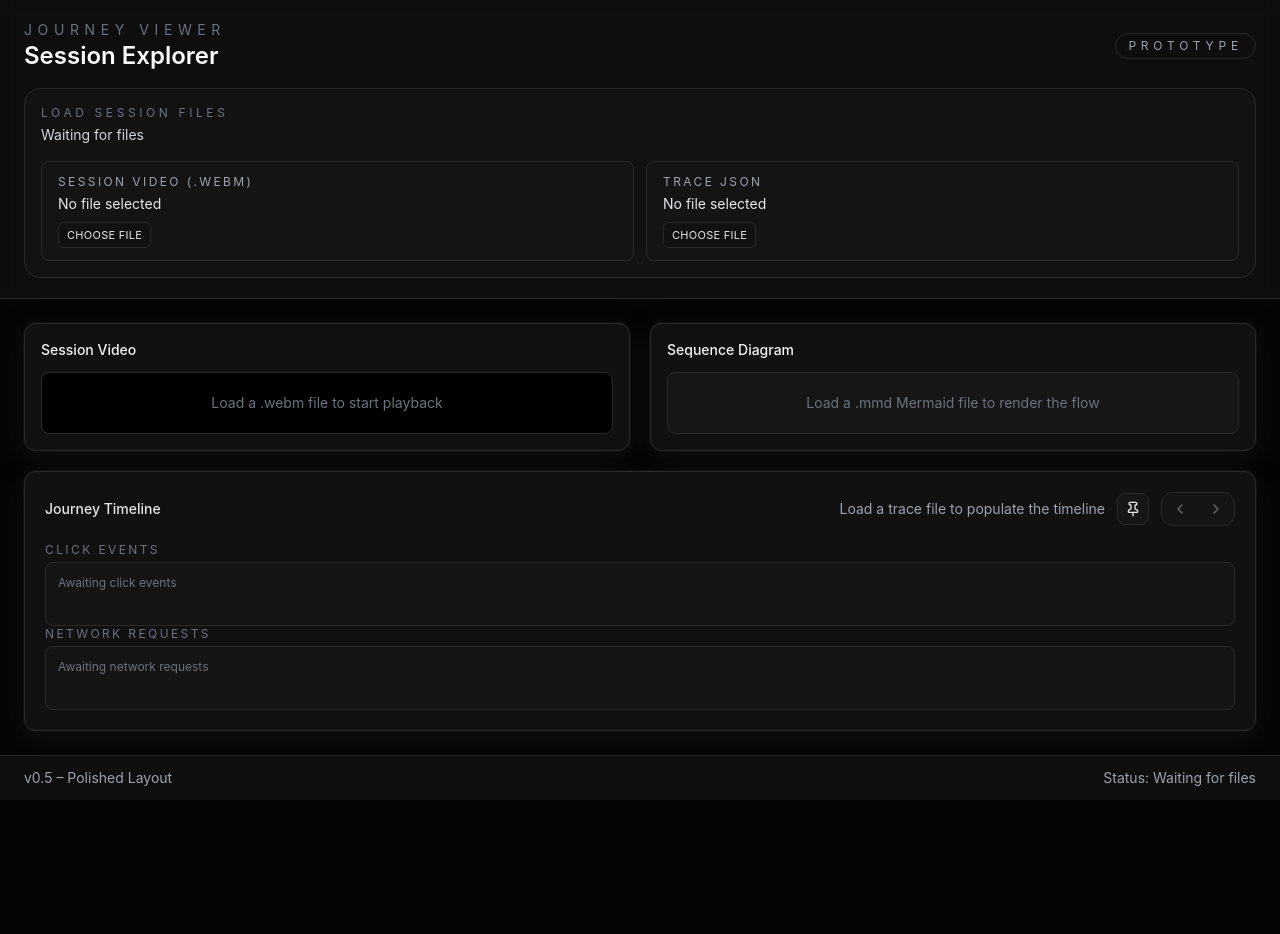
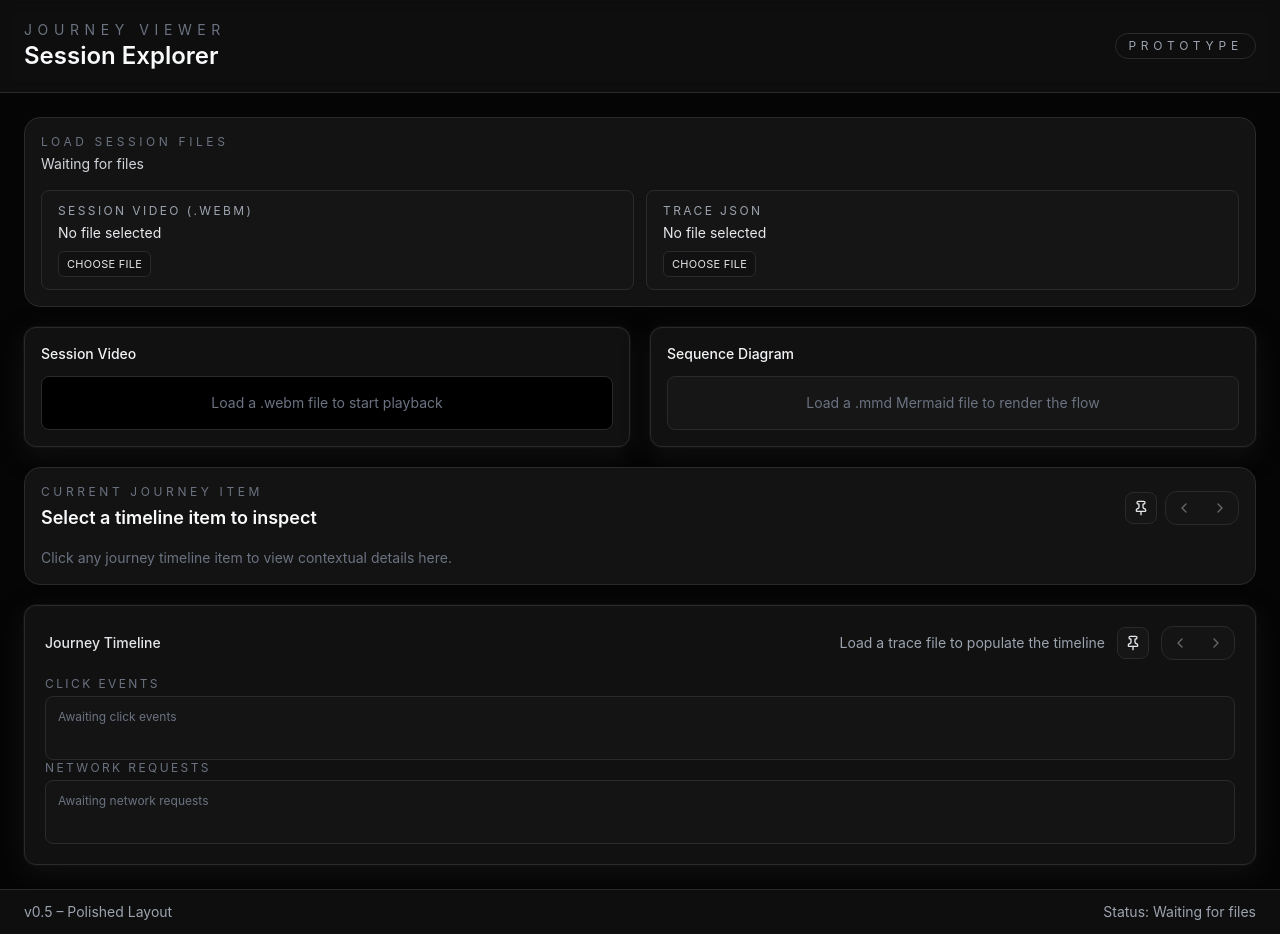
Before and after one commit to mijailpaz/journey-recorder-viewer, a React (Vite) app: page / in a window 1280 px wide. Before the commit the page ends 800 px from the top, so only its background shows below. Built offline with nearby package versions, Linux system fonts and the light colour scheme.

Commit message:
UX changes on pinned and unpinned containers

```diff
--- a/src/App.tsx
+++ b/src/App.tsx
@@ -1,4 +1,12 @@
-import { useCallback, useEffect, useMemo, useRef, useState, type ReactNode } from 'react'
+import {
+  useCallback,
+  useEffect,
+  useLayoutEffect,
+  useMemo,
+  useRef,
+  useState,
+  type ReactNode,
+} from 'react'
 import { createPortal } from 'react-dom'
 import {
   ArrowRight,
@@ -254,13 +262,14 @@ function App() {
   const [activeTraceColor, setActiveTraceColor] = useState<string | null>(null)
   const [activeMarkerId, setActiveMarkerId] = useState<string | null>(null)
   const [activeMarker, setActiveMarker] = useState<TimelineMarker | null>(null)
-  const [fileInputsCollapsed, setFileInputsCollapsed] = useState(false)
   const [isTimelinePinned, setIsTimelinePinned] = useState(false)
   const [isCurrentJourneyItemPinned, setIsCurrentJourneyItemPinned] = useState(false)
   const [eventOverrides, setEventOverrides] = useState<EventOverrideMap>({})
   const [filterSettings, setFilterSettings] = useState<TraceFilterSettings>(createDefaultFilterSettings())
+  const [pinnedCurrentItemHeight, setPinnedCurrentItemHeight] = useState(0)
+  const [showLoadSessionPanel, setShowLoadSessionPanel] = useState(true)
   const videoRef = useRef<HTMLVideoElement>(null)
-  const autoCollapsedRef = useRef(false)
+  const autoHideLoadPanelRef = useRef(false)
 
   const manualEvents = useMemo(
     () => applyEventOverridesToEvents(loadedTraceFile?.events ?? [], eventOverrides),
@@ -662,13 +671,13 @@ function App() {
 
   useEffect(() => {
     if (!allFilesLoaded) {
-      setFileInputsCollapsed(false)
-      autoCollapsedRef.current = false
+      setShowLoadSessionPanel(true)
+      autoHideLoadPanelRef.current = false
       return
     }
-    if (!autoCollapsedRef.current) {
-      setFileInputsCollapsed(true)
-      autoCollapsedRef.current = true
+    if (!autoHideLoadPanelRef.current) {
+      setShowLoadSessionPanel(false)
+      autoHideLoadPanelRef.current = true
     }
   }, [allFilesLoaded])
 
@@ -725,6 +734,16 @@ function App() {
     </div>
   )
 
+  const timelineHeightWhenPinned = 60 // Approximate height of pinned timeline
+  const pinnedPanelBottom = isTimelinePinned ? timelineHeightWhenPinned + 16 : 16
+  const pinnedPanelHeight = pinnedCurrentItemHeight || 180
+  const mainStyle =
+    isCurrentJourneyItemPinned
+      ? { paddingBottom: `${24 + pinnedPanelHeight + (isTimelinePinned ? timelineHeightWhenPinned : 0)}px` }
+      : isTimelinePinned
+        ? { paddingBottom: `${timelineHeightWhenPinned}px` }
+        : undefined
+
   const downloadTooltipContent = useMemo(() => {
     if (!hasTraceModifications) {
       return null
@@ -766,14 +785,43 @@ function App() {
     </div>
   ) : null
 
-  return (
-    <div className="flex min-h-screen flex-col bg-canvas">
-      {!isCurrentJourneyItemPinned && (
-        <HeaderBar actions={headerActions}>
+  const loadPanelToggleLabel = showLoadSessionPanel ? 'Hide Load Session Files' : 'Show Load Session Files'
+  const loadPanelToggleButton = allFilesLoaded ? (
+    <button
+      type="button"
+      onClick={() => setShowLoadSessionPanel((prev) => !prev)}
+      className={`flex h-9 w-9 items-center justify-center rounded-full border border-borderMuted transition ${
+        showLoadSessionPanel ? 'bg-panel text-white' : 'text-gray-200 hover:bg-panel hover:text-white'
+      }`}
+      aria-label={loadPanelToggleLabel}
+      title={loadPanelToggleLabel}
+      aria-pressed={showLoadSessionPanel}
+    >
+      <Settings size={16} />
+    </button>
+  ) : null
+
+  const loadSessionSection = (
     <FileInputsSection
-            collapsed={fileInputsCollapsed}
-            canToggle={allFilesLoaded}
-            onToggle={() => setFileInputsCollapsed((prev) => !prev)}
+      collapsed={false}
+      marker={activeMarker}
+      status={status}
+      disablePrevious={disablePrevious}
+      disableNext={disableNext}
+      onNavigatePrevious={() => handleNavigate('prev')}
+      onNavigateNext={() => handleNavigate('next')}
+      isPinned={false}
+      onTogglePin={() => setIsCurrentJourneyItemPinned((prev) => !prev)}
+    >
+      {fileInputsContent}
+    </FileInputsSection>
+  )
+
+  const shouldShowLoadSessionSection = !allFilesLoaded || showLoadSessionPanel
+
+  const currentJourneySection = (
+    <FileInputsSection
+      collapsed
       marker={activeMarker}
       status={status}
       disablePrevious={disablePrevious}
@@ -781,7 +829,7 @@ function App() {
       onNavigatePrevious={() => handleNavigate('prev')}
       onNavigateNext={() => handleNavigate('next')}
       isPinned={isCurrentJourneyItemPinned}
-            onTogglePin={() => setIsCurrentJourneyItemPinned(!isCurrentJourneyItemPinned)}
+      onTogglePin={() => setIsCurrentJourneyItemPinned((prev) => !prev)}
       eventEditor={{
         getOverrideForEvent,
         updateLabel: updateEventLabel,
@@ -789,38 +837,21 @@ function App() {
         reset: resetEventChanges,
         getOriginalEvent: getOriginalEventFor,
       }}
+      pinnedOffset={pinnedPanelBottom}
+      onPinnedHeightChange={setPinnedCurrentItemHeight}
+    />
+  )
+
+  return (
+    <div className="flex min-h-screen flex-col bg-canvas">
+      <HeaderBar actions={headerActions} modeActions={loadPanelToggleButton} />
+
+      <main
+        className={`flex flex-1 flex-col gap-5 overflow-hidden px-6 py-6`}
+        style={mainStyle}
       >
-            {fileInputsContent}
-          </FileInputsSection>
-        </HeaderBar>
-      )}
-
-      {isCurrentJourneyItemPinned && (
-        <FileInputsSection
-          collapsed={fileInputsCollapsed}
-          canToggle={allFilesLoaded}
-          onToggle={() => setFileInputsCollapsed((prev) => !prev)}
-          marker={activeMarker}
-          status={status}
-          disablePrevious={disablePrevious}
-          disableNext={disableNext}
-          onNavigatePrevious={() => handleNavigate('prev')}
-          onNavigateNext={() => handleNavigate('next')}
-          isPinned={isCurrentJourneyItemPinned}
-          onTogglePin={() => setIsCurrentJourneyItemPinned(!isCurrentJourneyItemPinned)}
-          eventEditor={{
-            getOverrideForEvent,
-            updateLabel: updateEventLabel,
-            toggleRemoval: toggleEventRemoval,
-            reset: resetEventChanges,
-            getOriginalEvent: getOriginalEventFor,
-          }}
-        >
-          {fileInputsContent}
-        </FileInputsSection>
-      )}
-
-      <main className={`flex flex-1 flex-col gap-5 overflow-hidden px-6 py-6 ${isTimelinePinned ? 'pb-[60px]' : ''} ${isCurrentJourneyItemPinned ? 'pt-[120px]' : ''}`}>
+        {shouldShowLoadSessionSection && loadSessionSection}
+
         <div className="grid flex-1 grid-cols-1 gap-5 lg:grid-cols-2">
           <VideoPanel
             ref={videoRef}
@@ -837,6 +868,9 @@ function App() {
             activeTraceColor={activeTraceColor}
           />
         </div>
+
+        {currentJourneySection}
+
         {!isTimelinePinned && (
           <TimelineSection
             clicks={timeline.clicks}
@@ -877,11 +911,11 @@ function App() {
 
 type FileInputsSectionProps = {
   collapsed: boolean
-  canToggle: boolean
-  onToggle: () => void
+  canToggle?: boolean
+  onToggle?: () => void
   marker: TimelineMarker | null
   status: string
-  children: ReactNode
+  children?: ReactNode
   disablePrevious: boolean
   disableNext: boolean
   onNavigatePrevious: () => void
@@ -889,6 +923,8 @@ type FileInputsSectionProps = {
   isPinned: boolean
   onTogglePin: () => void
   eventEditor?: JourneyEventEditorProps
+  pinnedOffset?: number
+  onPinnedHeightChange?: (height: number) => void
 }
 
 type JourneyEventEditorProps = {
@@ -901,7 +937,7 @@ type JourneyEventEditorProps = {
 
 const FileInputsSection = ({
   collapsed,
-  canToggle,
+  canToggle = false,
   onToggle,
   marker,
   status,
@@ -913,12 +949,50 @@ const FileInputsSection = ({
   onTogglePin,
   eventEditor,
   children,
+  pinnedOffset = 0,
+  onPinnedHeightChange,
 }: FileInputsSectionProps) => {
   const [isEditDialogOpen, setIsEditDialogOpen] = useState(false)
+  const [measuredHeight, setMeasuredHeight] = useState(0)
+  const panelRef = useRef<HTMLDivElement | null>(null)
   const event = marker?.event
   const editorOverride = eventEditor && event ? eventEditor.getOverrideForEvent(event) : undefined
   const originalEvent = eventEditor && event ? eventEditor.getOriginalEvent(event) : null
   const isRemoved = editorOverride?.removed ?? false
+
+  useLayoutEffect(() => {
+    if (typeof window === 'undefined') {
+      return
+    }
+    const node = panelRef.current
+    if (!node) {
+      return
+    }
+    const updateHeight = () => {
+      const height = node.getBoundingClientRect().height
+      setMeasuredHeight(height)
+      if (onPinnedHeightChange) {
+        onPinnedHeightChange(height)
+      }
+    }
+    updateHeight()
+    let observer: ResizeObserver | null = null
+    if (typeof ResizeObserver !== 'undefined') {
+      observer = new ResizeObserver(() => {
+        updateHeight()
+      })
+      observer.observe(node)
+    } else {
+      window.addEventListener('resize', updateHeight)
+    }
+    return () => {
+      if (observer) {
+        observer.disconnect()
+      } else {
+        window.removeEventListener('resize', updateHeight)
+      }
+    }
+  }, [isPinned, onPinnedHeightChange])
 
   const handleRemoveClick = () => {
     if (!eventEditor || !event) return
@@ -937,9 +1011,108 @@ const FileInputsSection = ({
     setIsEditDialogOpen(true)
   }
 
+  const isPinnedSummary = collapsed && isPinned
+  const detailContent = collapsed ? (
+    <JourneyItemDetails
+      marker={marker}
+      showDetailsToggle={!isPinned}
+      variant={isPinnedSummary ? 'compact' : 'default'}
+      timestamp={marker?.timestamp ?? null}
+    />
+  ) : (
+    children
+  )
+
+  const actionGapClass = isPinnedSummary ? 'gap-1.5' : 'gap-2'
+  const iconSize = isPinnedSummary ? 14 : 16
+  const baseButtonClass = isPinnedSummary
+    ? 'flex h-6 w-6 items-center justify-center rounded border border-borderMuted bg-panelMuted/70 text-gray-300 transition hover:bg-panel hover:text-white'
+    : 'flex h-8 w-8 items-center justify-center rounded-lg border border-borderMuted bg-panelMuted text-gray-200 transition hover:bg-panel hover:text-white'
+  const editButtonClass = isPinnedSummary
+    ? 'flex h-6 w-6 items-center justify-center rounded border border-borderMuted bg-panelMuted/70 text-gray-300 transition hover:bg-panel hover:text-white'
+    : 'flex h-8 w-8 items-center justify-center rounded-lg border border-borderMuted bg-panelMuted text-gray-200 transition hover:bg-panel hover:text-white'
+  const navButtonClass = isPinnedSummary
+    ? 'flex h-6 w-7 items-center justify-center text-gray-200 transition hover:bg-panel disabled:cursor-not-allowed disabled:opacity-40 text-[11px]'
+    : 'flex h-8 w-9 items-center justify-center text-gray-200 transition hover:bg-panel disabled:cursor-not-allowed disabled:opacity-40'
+
+  const collapsedActions = collapsed ? (
+    <>
+      <button
+        type="button"
+        onClick={onTogglePin}
+        className={baseButtonClass}
+        aria-label={isPinned ? 'Unpin Current Journey Item' : 'Pin Current Journey Item to bottom'}
+        title={isPinned ? 'Unpin Current Journey Item' : 'Pin Current Journey Item to bottom'}
+      >
+        {isPinned ? <PinOff size={iconSize} /> : <Pin size={iconSize} />}
+      </button>
+      <div className="flex overflow-hidden rounded-xl border border-borderMuted bg-panelMuted/70">
+        <button
+          type="button"
+          onClick={onNavigatePrevious}
+          disabled={disablePrevious}
+          className={navButtonClass}
+          aria-label="Previous event"
+          title="Previous event"
+        >
+          <ChevronLeft size={iconSize} />
+        </button>
+        <button
+          type="button"
+          onClick={onNavigateNext}
+          disabled={disableNext}
+          className={navButtonClass}
+          aria-label="Next event"
+          title="Next event"
+        >
+          <ChevronRight size={iconSize} />
+        </button>
+      </div>
+      {eventEditor && event && (
+        <>
+          <button
+            type="button"
+            onClick={handleEditClick}
+            className={editButtonClass}
+            aria-label="Edit event"
+            title="Edit event"
+          >
+            <Edit2 size={iconSize} />
+          </button>
+          <button
+            type="button"
+            onClick={handleRemoveClick}
+            className={`${isPinnedSummary ? 'flex h-6 w-6' : 'flex h-8 w-8'} items-center justify-center rounded border transition ${
+              isRemoved
+                ? 'border-amber-300/70 text-amber-200 hover:bg-amber-500/10'
+                : 'border-red-400/60 text-red-200 hover:bg-red-500/10'
+            }`}
+            aria-label={isRemoved ? 'Restore event' : 'Remove event'}
+            title={isRemoved ? 'Restore event' : 'Remove event'}
+          >
+            {isRemoved ? <RotateCcw size={iconSize} /> : <Trash2 size={iconSize} />}
+          </button>
+        </>
+      )}
+    </>
+  ) : null
+
   const content = (
     <>
-      <div className={`rounded-2xl border border-borderMuted bg-panelMuted/60 px-4 py-4 ${isPinned ? 'fixed top-0 left-0 right-0 z-[9998] w-screen border-b shadow-2xl' : ''}`}>
+      <div
+        ref={panelRef}
+        className={`rounded-2xl border border-borderMuted bg-panelMuted/90 ${isPinnedSummary ? 'px-3 py-3' : 'px-4 py-4'} ${isPinned ? 'fixed left-0 right-0 z-[10000] w-screen border-t shadow-2xl' : ''}`}
+        style={isPinned ? { bottom: pinnedOffset } : undefined}
+      >
+        {isPinnedSummary ? (
+          <div className="flex flex-wrap items-start justify-between gap-2">
+            <div className="min-w-0 flex-1">{detailContent}</div>
+            {collapsedActions && (
+              <div className={`flex items-center ${actionGapClass} pr-2.5`}>{collapsedActions}</div>
+            )}
+          </div>
+        ) : (
+          <>
             <div className="flex flex-wrap items-center justify-between gap-3">
               <div className="flex flex-col gap-1">
                 <div className="flex items-center justify-between gap-3">
@@ -956,69 +1129,9 @@ const FileInputsSection = ({
                   {collapsed ? marker?.label ?? 'Select a timeline item to inspect' : status}
                 </p>
               </div>
-          <div className="flex items-center gap-2">
-            {collapsed && (
-              <>
-                <button
-                  type="button"
-                  onClick={onTogglePin}
-                  className="flex h-8 w-8 items-center justify-center rounded-lg border border-borderMuted bg-panelMuted text-gray-200 transition hover:bg-panel hover:text-white"
-                  aria-label={isPinned ? 'Unpin Current Journey Item' : 'Pin Current Journey Item to top'}
-                  title={isPinned ? 'Unpin Current Journey Item' : 'Pin Current Journey Item to top'}
-                >
-                  {isPinned ? <PinOff size={16} /> : <Pin size={16} />}
-                </button>
-                <div className="flex overflow-hidden rounded-xl border border-borderMuted bg-panelMuted/70">
-                  <button
-                    type="button"
-                    onClick={onNavigatePrevious}
-                    disabled={disablePrevious}
-                    className="flex h-8 w-9 items-center justify-center text-gray-200 transition hover:bg-panel disabled:cursor-not-allowed disabled:opacity-40"
-                    aria-label="Previous event"
-                    title="Previous event"
-                  >
-                    <ChevronLeft size={16} />
-                  </button>
-                  <button
-                    type="button"
-                    onClick={onNavigateNext}
-                    disabled={disableNext}
-                    className="flex h-8 w-9 items-center justify-center text-gray-200 transition hover:bg-panel disabled:cursor-not-allowed disabled:opacity-40"
-                    aria-label="Next event"
-                    title="Next event"
-                  >
-                    <ChevronRight size={16} />
-                  </button>
-                </div>
-                {eventEditor && event && (
-                  <>
-                    <button
-                      type="button"
-                      onClick={handleEditClick}
-                      className="flex h-8 w-8 items-center justify-center rounded-lg border border-borderMuted bg-panelMuted text-gray-200 transition hover:bg-panel hover:text-white"
-                      aria-label="Edit event"
-                      title="Edit event"
-                    >
-                      <Edit2 size={16} />
-                    </button>
-                    <button
-                      type="button"
-                      onClick={handleRemoveClick}
-                      className={`flex h-8 w-8 items-center justify-center rounded-lg border transition ${
-                        isRemoved
-                          ? 'border-amber-300/70 text-amber-200 hover:bg-amber-500/10'
-                          : 'border-red-400/60 text-red-200 hover:bg-red-500/10'
-                      }`}
-                      aria-label={isRemoved ? 'Restore event' : 'Remove event'}
-                      title={isRemoved ? 'Restore event' : 'Remove event'}
-                    >
-                      {isRemoved ? <RotateCcw size={16} /> : <Trash2 size={16} />}
-                    </button>
-                  </>
-                )}
-              </>
-            )}
-            {canToggle && (
+              <div className={`flex items-center ${actionGapClass}`}>
+                {collapsedActions}
+                {canToggle && onToggle && (
                   <button
                     type="button"
                     onClick={onToggle}
@@ -1031,7 +1144,9 @@ const FileInputsSection = ({
                 )}
               </div>
             </div>
-        <div className="mt-4">{collapsed ? <JourneyItemDetails marker={marker} /> : children}</div>
+            <div className="mt-4">{detailContent}</div>
+          </>
+        )}
       </div>
       {isEditDialogOpen && eventEditor && event && (
         <EventEditDialog
@@ -1047,7 +1162,13 @@ const FileInputsSection = ({
   )
 
   if (isPinned && typeof document !== 'undefined') {
-    return createPortal(content, document.body)
+    const placeholderHeight = measuredHeight || 180
+    return (
+      <>
+        <div aria-hidden="true" style={{ height: placeholderHeight, width: '100%' }} />
+        {createPortal(content, document.body)}
+      </>
+    )
   }
 
   return content
@@ -1055,11 +1176,19 @@ const FileInputsSection = ({
 
 const JourneyItemDetails = ({
   marker,
+  showDetailsToggle = true,
+  variant = 'default',
+  timestamp,
 }: {
   marker: TimelineMarker | null
+  showDetailsToggle?: boolean
+  variant?: 'default' | 'compact'
+  timestamp?: number | null
 }) => {
   const expandedStateRef = useRef(false)
   const [expanded, setExpanded] = useState(expandedStateRef.current)
+  const isCompact = variant === 'compact'
+  const chipClass = isCompact ? 'px-2.5 py-0.5 text-[11px]' : ''
 
   const toggleExpanded = () => {
     expandedStateRef.current = !expandedStateRef.current
@@ -1083,27 +1212,36 @@ const JourneyItemDetails = ({
         : 'Event'
 
   return (
-    <div className="flex flex-col gap-4">
-      <div className="flex flex-wrap items-center gap-3">
-        <DetailChip color={marker.color}>{typeLabel}</DetailChip>
+    <div className={`flex flex-col ${isCompact ? 'gap-2' : 'gap-4'}`}>
+      <div className={`flex flex-wrap items-center ${isCompact ? 'gap-2' : 'gap-3'}`}>
+        <DetailChip color={marker.color} className={chipClass}>
+          {typeLabel}
+        </DetailChip>
+        {isCompact && marker.label && (
+          <span className="text-sm font-medium text-gray-100 mr-1">{marker.label}</span>
+        )}
         {marker.from && marker.to && (
-          <DetailChip>
-            {marker.from} <ArrowRight size={14} className="mx-1 inline text-gray-500" /> {marker.to}
+          <DetailChip className={chipClass}>
+            {marker.from} <ArrowRight size={isCompact ? 12 : 14} className="mx-1 inline text-gray-500" /> {marker.to}
           </DetailChip>
         )}
         {event?.method && event.kind === 'request' && (
-          <DetailChip>Method: {event.method}</DetailChip>
-        )}
-        {event?.type && event.kind === 'request' && <DetailChip>Type: {event.type}</DetailChip>}
+          <DetailChip className={chipClass}>Method: {event.method}</DetailChip>
+        )}
+        {event?.type && event.kind === 'request' && <DetailChip className={chipClass}>Type: {event.type}</DetailChip>}
         {(event?.protocol || event?.nextHopProtocol) && event.kind === 'request' && (
-          <DetailChip>{`Protocol: ${event.nextHopProtocol ?? event.protocol}`}</DetailChip>
+          <DetailChip className={chipClass}>{`Protocol: ${event.nextHopProtocol ?? event.protocol}`}</DetailChip>
         )}
         {typeof event?.duration === 'number' && event.kind === 'request' && (
-          <DetailChip>{`Duration: ${formatMs(event.duration)}`}</DetailChip>
+          <DetailChip className={chipClass}>{`Duration: ${formatMs(event.duration)}`}</DetailChip>
         )}
         {typeof event?.status === 'number' && event.kind === 'request' && (
-          <DetailChip className={getStatusChipClass(event.status)}>{`Status: ${event.status}`}</DetailChip>
-        )}
+          <DetailChip className={`${getStatusChipClass(event.status)} ${chipClass}`}>{`Status: ${event.status}`}</DetailChip>
+        )}
+        {isCompact && timestamp && (
+          <DetailChip className={`${chipClass} text-gray-400`}>{formatTimestamp(timestamp)}</DetailChip>
+        )}
+        {showDetailsToggle && (
           <button
             type="button"
             onClick={toggleExpanded}
@@ -1111,6 +1249,7 @@ const JourneyItemDetails = ({
           >
             {expanded ? 'hide details' : 'view details'}
           </button>
+        )}
       </div>
 
       {expanded && (
```
Also changed, not shown: src/components/HeaderBar.tsx (+12 -5 lines). Lines whose indentation alone changed are shown as unchanged.
